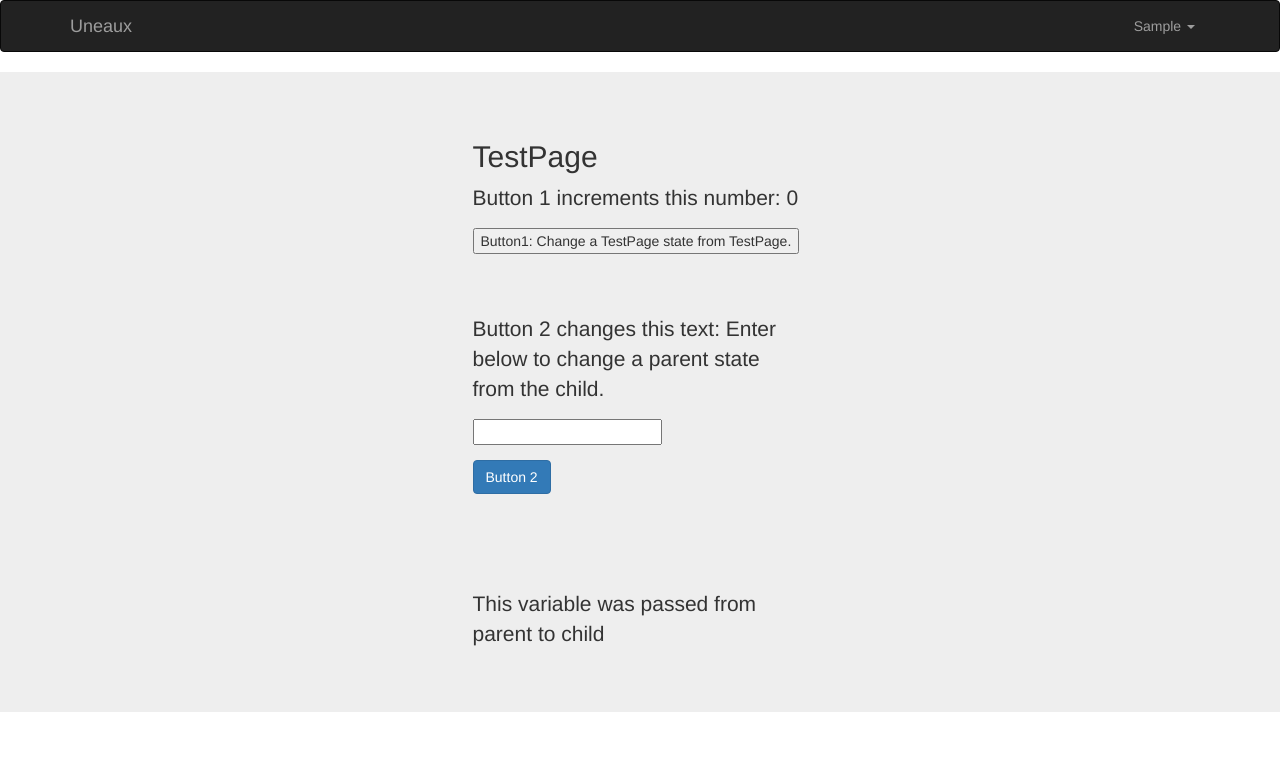
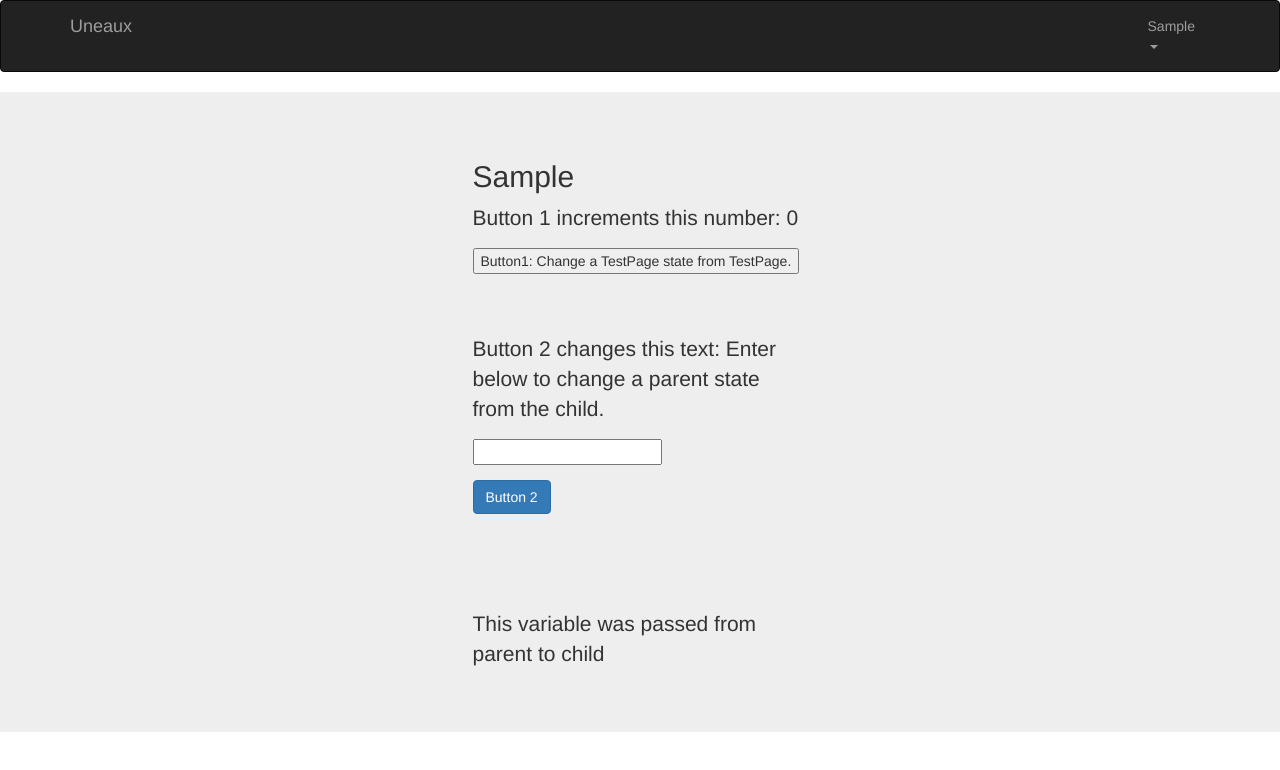
Before and after one commit to harvardka/harvardka, a React app: page /test in a window 1280 px wide. Shown: the top 770 px of the page. Built offline with nearby package versions, Linux system fonts and the light colour scheme; sample sign-in values are in the browser's storage.

Commit message:
pictureURL Access global
- Header now has picture
- Header code cleanup
- Backend fixed for global pic access
- TestPage updated so that you can access all user props via this.props.user...

```diff
--- a/src/TestPage/TestPage.jsx
+++ b/src/TestPage/TestPage.jsx
@@ -19,6 +19,7 @@ class TestPage extends React.Component {
 
         this.handleB1 = this.handleB1.bind(this);
         this.handleTestChildSubmit = this.handleTestChildSubmit.bind(this);
+
     }
 
     handleTestChildSubmit(data){
@@ -40,12 +41,20 @@ class TestPage extends React.Component {
 
 
     render() {
+        var firstName;
+        // If user is logged in, we'll get their first name.
+        if (this.props.user){
+            firstName = this.props.user.firstName;
+        }
+        else {
+            firstName = "Login for first name";
+        }
 
         return (
             <div>
 
                 <div className="col-md-6 col-md-offset-3">
-                    <h2>TestPage</h2>
+                    <h2>{ firstName }</h2>
                     <div>
                         <p>Button 1 increments this number: { this.state.text1} </p>
                         <button onClick={ this.handleB1 }>Button1: Change a TestPage state from TestPage.</button>
@@ -62,12 +71,13 @@ class TestPage extends React.Component {
     }
 }
 
-/* Below, registering is a filler. It modifies a state that is irrelevant to your
-component. Here, though, can you use mapStateToProps accordingly.*/
+/* Below, mapStateToProps is what will get our global store variables to be accessible here.
+    With this, you can now access this.props.user.firstName, for example.
+.*/
 function mapStateToProps(state) {
-    const { registering } = state.registration;
+    const { user } = state.authentication;
     return {
-        registering
+        user
     };
 }
 
--- a/src/_actions/user.actions.js
+++ b/src/_actions/user.actions.js
@@ -54,8 +54,8 @@ function register(user) {
             .then(
                 user => {
                     dispatch(success());
-                    history.push('/login');
-                    dispatch(alertActions.success('Registration successful'));
+                    history.push('/');
+                    dispatch(alertActions.success('Registered. Welcome to Uneaux!'));
                 },
                 error => {
                     dispatch(failure(error));
--- a/src/_components/Header/Header.jsx
+++ b/src/_components/Header/Header.jsx
@@ -2,7 +2,7 @@ import React from 'react';
 import ReactDOM from 'react-dom'
 import { Link } from 'react-router-dom';
 import { connect } from 'react-redux';
-import { Navbar, Nav , NavItem, NavDropdown, MenuItem} from 'react-bootstrap';
+import { Image, Navbar, Nav , NavItem, NavDropdown, MenuItem} from 'react-bootstrap';
 
 import { store } from '../../_helpers/store';
 
@@ -17,7 +17,8 @@ class Header extends React.Component {
             isLoggedIn: false,
             imageSource: '',
             firstName: '',
-            lastName: ''
+            lastName: '',
+            pictureUrl: ''
         };
 
         this.handleLoginChange = this.handleLoginChange.bind(this);
@@ -33,9 +34,9 @@ class Header extends React.Component {
         if (store.getState().authentication.loggedIn){
             this.setState({
                 isLoggedIn: true,
-                firstName: store.getState().authentication.user.firstName,
-                lastName: store.getState().authentication.user.lastName,
-                imageSource: JSON.stringify(localStorage.getItem('user')),
+                firstName: this.props.user.firstName,
+                lastName: this.props.user.lastName,
+                pictureUrl: this.props.user.pictureUrl,
             });
             // alert(this.state.imageSource);
         }
@@ -61,7 +62,7 @@ class Header extends React.Component {
                         {/* Checks to see if user is logged in. Shows my Profile
                             if true, else shows login/signup prompt*/}
 
-                            < UserNav firstName = { this.state.firstName } isLoggedIn = { this.state.isLoggedIn } />
+                            < UserNav firstName = { this.state.firstName } pictureUrl = {this.state.pictureUrl} isLoggedIn = { this.state.isLoggedIn } />
 
                         </Nav>
                     </Navbar.Collapse>
@@ -74,9 +75,9 @@ class Header extends React.Component {
 /* Below, registering is a filler. It modifies a state that is irrelevant to your
 component. Here, though, can you use mapStateToProps accordingly.*/
 function mapStateToProps(state) {
-    const { registering } = state.registration;
+    const { user } = state.authentication;
     return {
-        registering
+        user
     };
 }
 
--- a/src/_components/Header/assets/UserNav.js
+++ b/src/_components/Header/assets/UserNav.js
@@ -2,7 +2,7 @@ import React, { Component } from 'react';
 import { Link } from 'react-router-dom';
 import { connect } from 'react-redux';
 import Header from '../Header';
-import { Navbar, Nav , NavItem, NavDropdown, MenuItem} from 'react-bootstrap';
+import { Navbar, Nav , NavItem, NavDropdown, MenuItem, Image} from 'react-bootstrap';
 
 class UserNav extends React.Component{
     constructor(props) {
@@ -14,7 +14,7 @@ class UserNav extends React.Component{
             <div>
                 {this.props.isLoggedIn
                 ?<Nav  >
-                    <NavDropdown eventKey={3} title= { this.props.firstName} id="basic-nav-dropdown">
+                    <NavDropdown eventKey={3} title= {<div><Image responsive circle src={this.props.pictureUrl}/>{this.props.firstName}</div> } id="basic-nav-dropdown">
                             <MenuItem eventKey={3.1}>Me</MenuItem>
                             <MenuItem divider />
                             <MenuItem eventKey={3.2} href = "/login">Logout</MenuItem>
--- a/src/_helpers/fake-backend.js
+++ b/src/_helpers/fake-backend.js
@@ -26,7 +26,8 @@ export function configureFakeBackend() {
                             username: user.username,
                             firstName: user.firstName,
                             lastName: user.lastName,
-                            token: 'fake-jwt-token'
+                            token: 'fake-jwt-token',
+                            pictureUrl: user.pictureUrl
                         };
                         resolve({ ok: true, json: () => responseJson });
                     } else {
```
